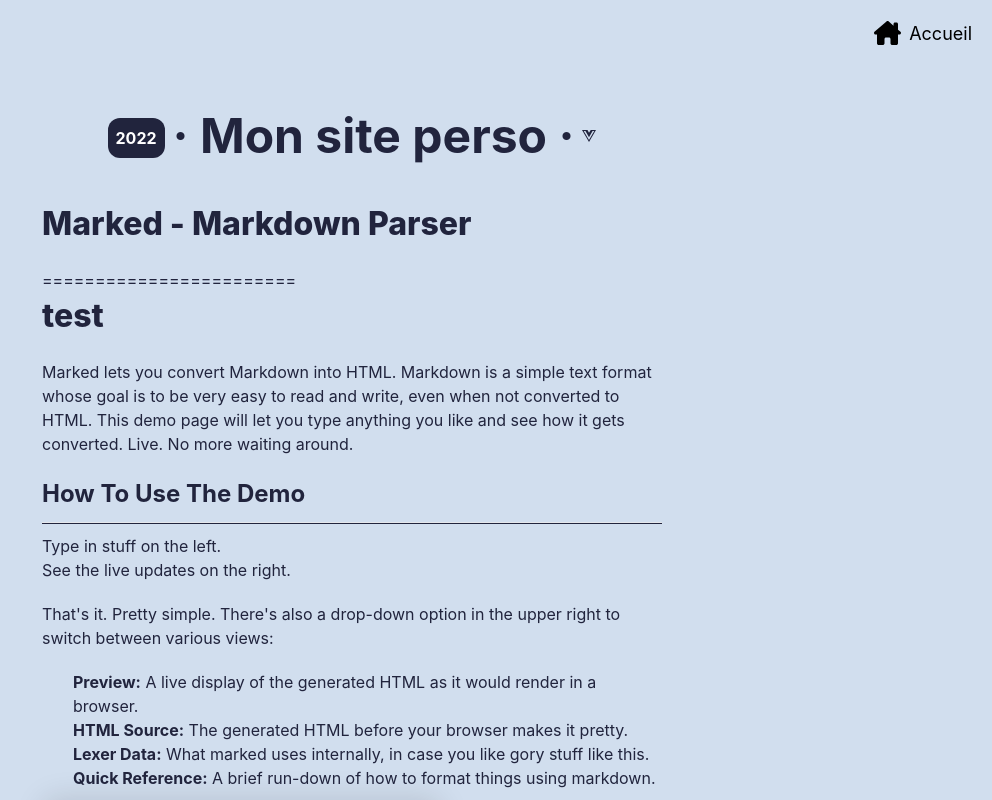
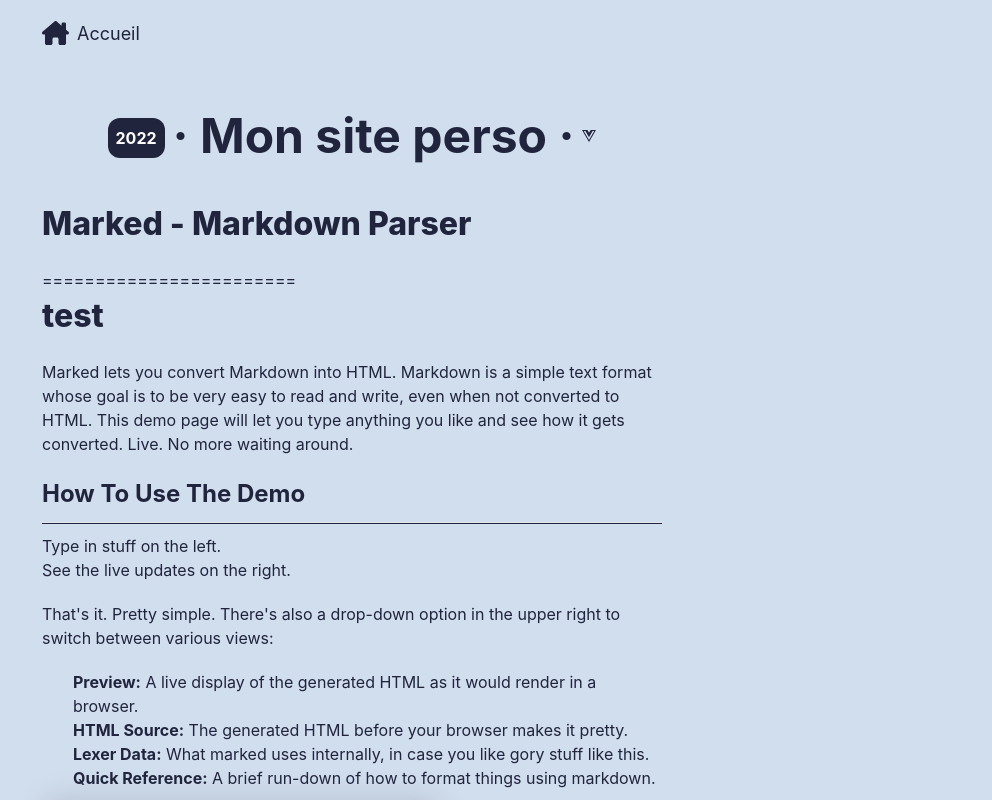
Before and after one commit to Constantin-Hentgen/Portfolio, a Vue app: page /1 in a window 1280 px wide. Shown: the top 800 px of the page, without its empty margins (288-1280 px from the left). Built offline with nearby package versions, Linux system fonts and the light colour scheme; a small style sheet from the web is missing.

Commit message:
back home link style improved

```diff
--- a/src/views/Project.vue
+++ b/src/views/Project.vue
@@ -1,7 +1,7 @@
 <template>
 	<transition name="fade" appear>
-		<header class="m-auto justify-items-end text-lg">
-			<nav>
+		<header class="m-auto text-lg">
+			<nav class="w-full flex-col xl:w-1/2 m-auto text-myBlue-900">
 				<router-link to="/" ><fa class="mr-2" icon="house-chimney" size="lg"/>Accueil</router-link>
 			</nav>
 		</header>
```
Also changed, not shown: public/data.json (+1 -1 lines).
